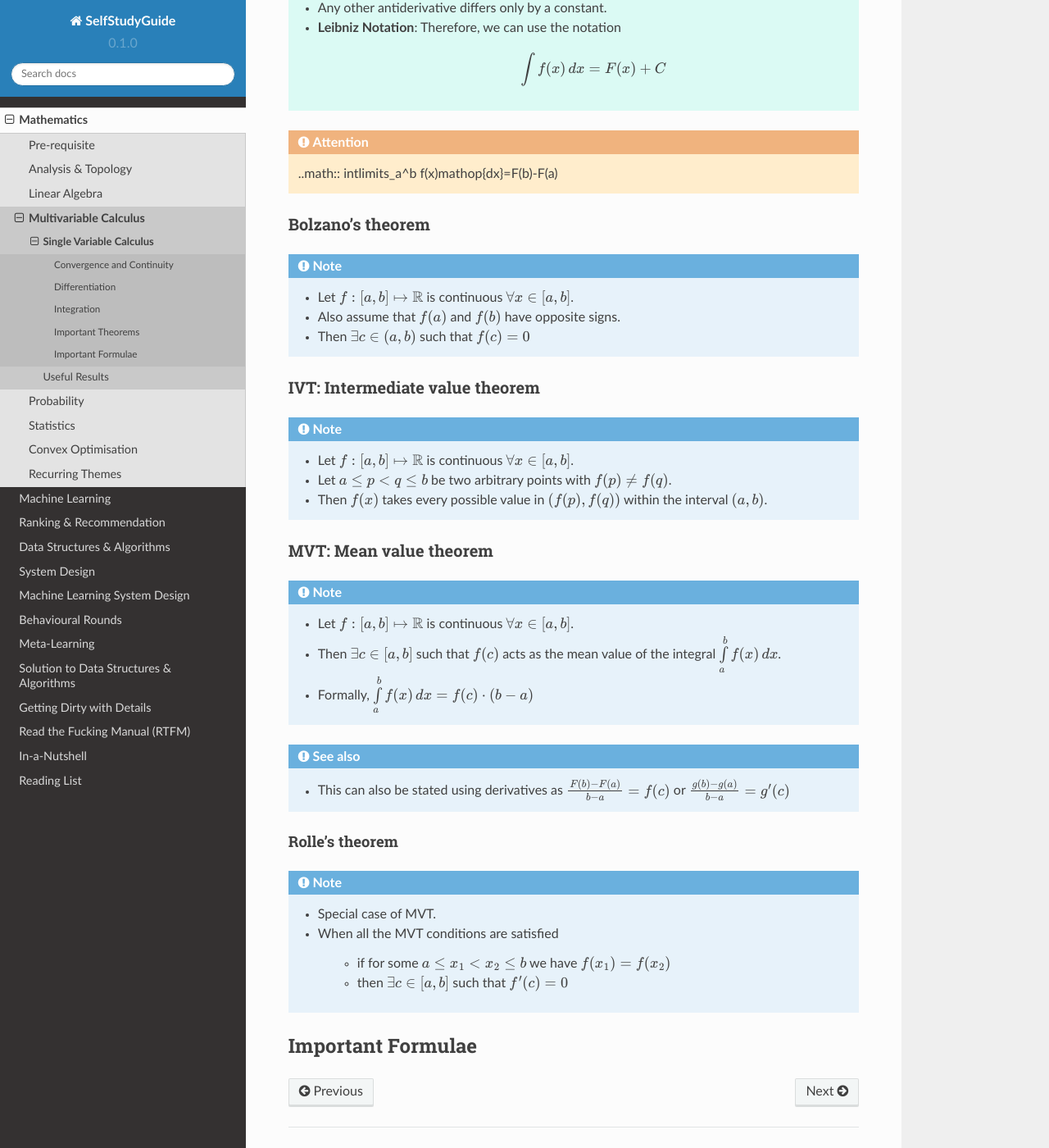
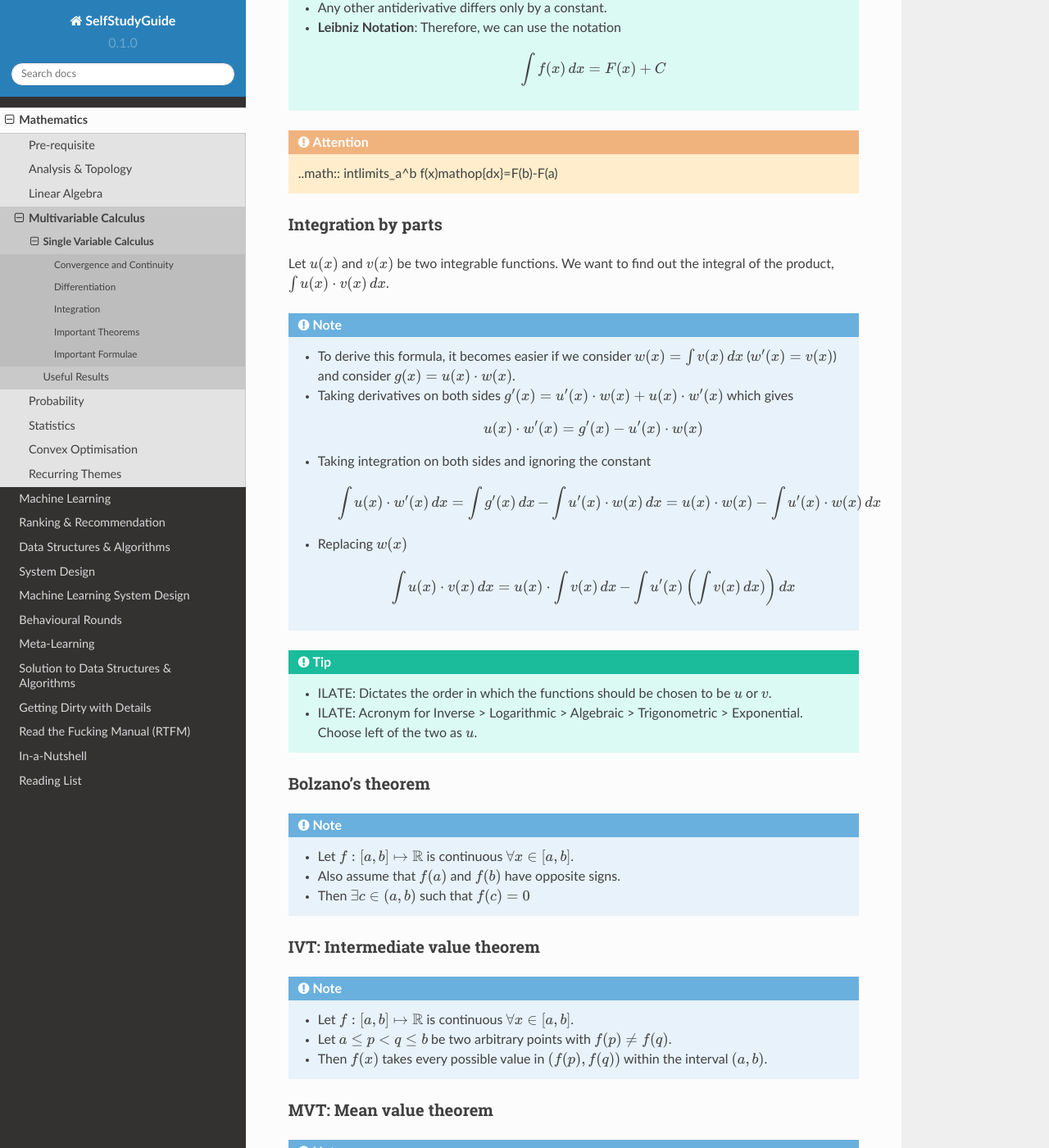
Before and after one commit to uselesstechjunks/leetcode, a Sphinx documentation site: the page built from docs/source/math/calc3/calc1.rst, in a window 1280 px wide and 1400 px high, scrolled down 6965 px. Shown: the whole window at 82% size. Built offline with Sphinx 7.4.7 and the Read the Docs theme 2.0.0, drawn with Linux system fonts in a browser that asks for light colours.

Commit message:
Update calc1.rst

```diff
--- a/docs/source/math/calc3/calc1.rst
+++ b/docs/source/math/calc3/calc1.rst
@@ -229,6 +229,26 @@ Fundamental theorem of calculus
 .. attention::
 	..math:: \int\limits_a^b f(x)\mathop{dx}=F(b)-F(a)
 
+Integration by parts
+================================================================
+Let :math:`u(x)` and :math:`v(x)` be two integrable functions. We want to find out the integral of the product, :math:`\int u(x)\cdot v(x) \mathop{dx}`.
+
+.. note::
+	* To derive this formula, it becomes easier if we consider :math:`w(x)=\int v(x) \mathop{dx}` (:math:`w'(x)=v(x)`) and consider :math:`g(x)=u(x)\cdot w(x)`.
+	* Taking derivatives on both sides :math:`g'(x)=u'(x)\cdot w(x)+u(x)\cdot w'(x)` which gives
+
+		.. math:: u(x)\cdot w'(x)=g'(x)-u'(x)\cdot w(x)
+	* Taking integration on both sides and ignoring the constant
+
+		.. math:: \int u(x)\cdot w'(x)\mathop{dx}=\int g'(x)\mathop{dx}-\int u'(x)\cdot w(x)\mathop{dx}=u(x)\cdot w(x)-\int u'(x)\cdot w(x)\mathop{dx}
+	* Replacing :math:`w(x)`
+
+		.. math:: \int u(x)\cdot v(x)\mathop{dx}=u(x)\cdot \int v(x)\mathop{dx}-\int u'(x)\left(\int v(x)\mathop{dx}) \right)\mathop{dx}
+
+.. tip::
+	* ILATE: Dictates the order in which the functions should be chosen to be :math:`u` or :math:`v`.
+	* ILATE: Acronym for Inverse > Logarithmic > Algebraic > Trigonometric > Exponential. Choose left of the two as :math:`u`.
+
 Bolzano's theorem
 ================================================================
 .. note::
```
